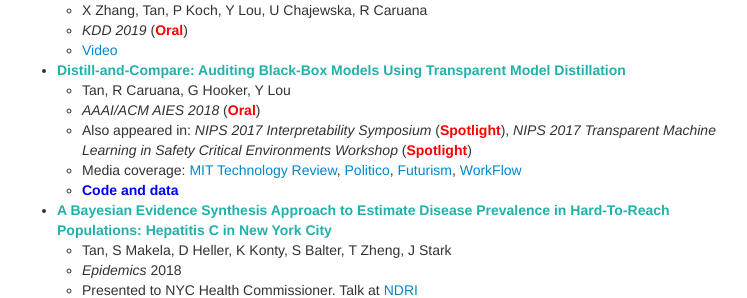
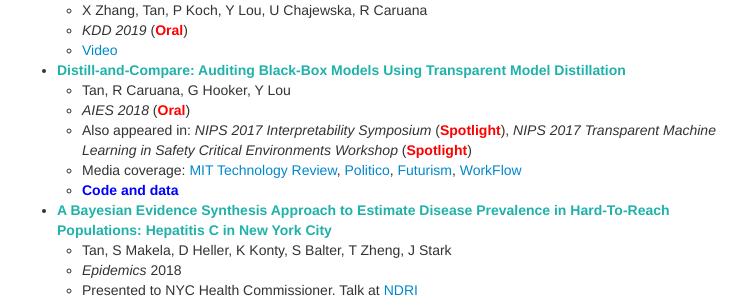
Before and after one commit to shftan/shftan.github.io, a Jekyll site: the page built from index.md, in a window 1280 px wide and 900 px high, scrolled down 1123 px. Shown: the part 158-456 px from the top of the window, without its empty margins (258-1005 px from the left). Built offline with Jekyll 4.4.1, drawn with Linux system fonts in a browser that asks for light colours.

Commit message:
Update index.md

```diff
--- a/index.md
+++ b/index.md
@@ -68,7 +68,7 @@ For older news, click <a class="paper" href="oldernews.html">here</a>.
    - [Video](https://drive.google.com/file/d/14ECmVDOfW0kOBra68ZSHoeSq8nGdePF5/view?usp=sharing)
 - <a class="paper" href="https://arxiv.org/abs/1710.06169">Distill-and-Compare: Auditing Black-Box Models Using Transparent Model Distillation</a>
    - Tan, R Caruana, G Hooker, Y Lou
-   - _AAAI/ACM AIES 2018_ (<span class="highlight">Oral</span>)
+   - _AIES 2018_ (<span class="highlight">Oral</span>)
    - Also appeared in: _NIPS 2017 Interpretability Symposium_ (<span class="highlight">Spotlight</span>), _NIPS 2017 Transparent Machine Learning in Safety Critical Environments Workshop_ (<span class="highlight">Spotlight</span>)
    - Media coverage: [MIT Technology Review](https://www.technologyreview.com/s/609338/new-research-aims-to-solve-the-problem-of-ai-bias-in-black-box-algorithms/), [Politico](https://www.politico.com/agenda/story/2018/02/07/algorithmic-bias-software-recommendations-000631), [Futurism](https://futurism.com/ai-bias-black-box/), [WorkFlow](https://www.servicenow.com/workflow/algorithmic-audit.html)
    - <a class="resource" href="https://github.com/shftan/auditblackbox">Code and data</a>
```
